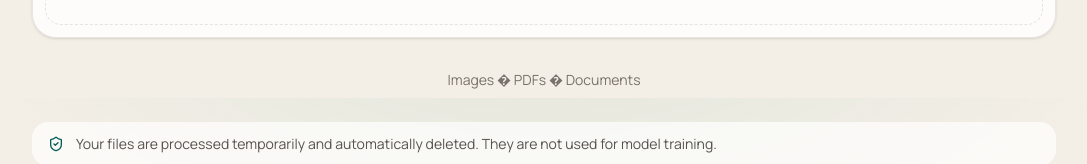
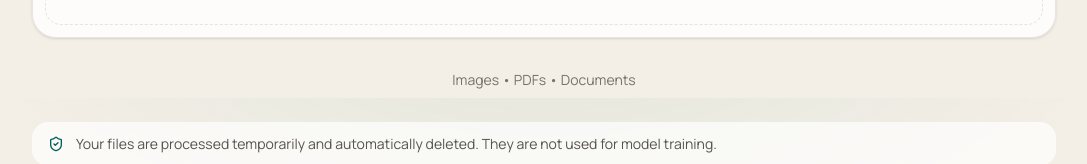
Before and after one commit to MadanMohan0537/watermark-cleanup, a Next.js app: page / in a window 1280 px wide. Shown: the part 702-866 px from the top of the page, without its empty margins (96-1183 px from the left). Built offline with nearby package versions, Linux system fonts and the light colour scheme.

Commit message:
fix: replace corrupted UI separator characters

```diff
--- a/components/workspace/Workspace.tsx
+++ b/components/workspace/Workspace.tsx
@@ -146,7 +146,7 @@ export function Workspace() {
           </header>
           <AuthorizationGate checked={authorized} onCheckedChange={setAuthorized} />
           <Dropzone disabled={!authorized} onFile={onFile} onText={onText} />
-          <p className="text-center text-sm text-stone-500">Images � PDFs � Documents</p>
+          <p className="text-center text-sm text-stone-500">Images • PDFs • Documents</p>
         </>
       ) : null}
 
```
